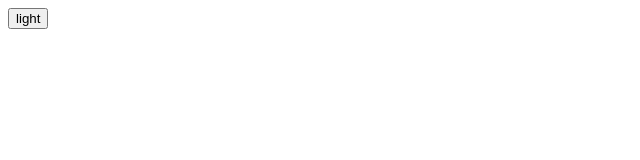
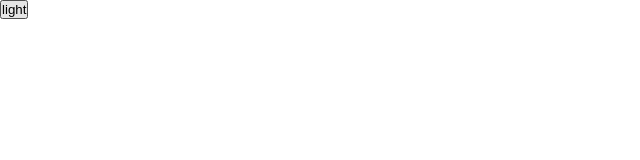
Before and after one commit to KrossaNoah/react-ui-components, a React (Vite) app: page / in a window 1280 px wide. Shown: the top 160 px of the page, without its empty margins (0-640 px from the left). Built offline with nearby package versions, Linux system fonts and the light colour scheme.

Commit message:
Setup root theme color variables and apply theme to app component

```diff
--- /dev/null
+++ b/src/sass/base/_index.sass
@@ -0,0 +1,2 @@
+@forward 'root'
+@forward 'normalize'
--- /dev/null
+++ b/src/sass/base/_normalize.scss
@@ -0,0 +1,16 @@
+/// @description:
+/// Normalize default browsers styles
+
+
+/// Whats do?
+/// + Remove `margin` and `padding` for all elements.
+/// + Set `box-sizin` as `border-box` to include border and padding to element width
+* {
+  &,
+  &::before,
+  &::after {
+    margin: 0;
+    padding: 0;
+    box-sizing: border-box;
+  }
+}
--- /dev/null
+++ b/src/sass/base/_root.scss
@@ -0,0 +1,40 @@
+
+/// @description:
+/// Here we define global variables.
+/// Why use variables?
+/// + For Enhirence Organization.
+/// + For Improved Maintainability.
+/// + For Better Reusability.
+/// + For Theme Customization.
+:root {
+  /// @color
+  /// Put here all color vars that No son sensibles a los cambios de tema.
+  --color-primary: red;
+}
+
+
+/// @theme:dark
+.dark-mode {
+  /// @color
+  /// Put here all color variables for `mode-dark` theme.
+  --theme-container: #000;
+  --theme-on-container: #fff;
+  --theme-surface: #0D0D0D;
+  --theme-on-surface: #7F7F7F;
+  --theme-alt-surface: #1E1E1E;
+  --theme-on-alt-surface: #666666;
+  --theme-accent: #4D4DF6;
+}
+
+/// @theme:light
+.light-mode {
+  /// @color
+  /// Put here all color variables for `mode-light` theme.
+  --theme-container: #fff;
+  --theme-on-container: #000;
+  --theme-surface: hsl(200deg,10%, 95%);
+  --theme-on-surface: hsl(200deg,10%, 10%);
+  --theme-alt-surface: hsl(200deg,10%, 90%);
+  --theme-on-alt-surface: hsl(200deg,10%, 20%);
+  --theme-accent: #4D4DF6;
+}
--- /dev/null
+++ b/src/sass/components/_app.scss
@@ -0,0 +1,17 @@
+/// @description
+/// This is the entry component of the app,should be unique, so we use an id as
+/// a selector.
+///
+/// Whats do?
+/// + setup background and text color using root theme variables.
+/// + take 100% of viewport size.
+/// + has a transition to smooth out the change of theme
+#app {
+  background-color: var(--theme-container);
+  color: var(--theme-on-container);
+  width: 100dvw;
+  height: 100dvh;
+  transition:
+  background-color .5s ease-in-out,
+  color .5s ease-in-out;
+}
--- /dev/null
+++ b/src/sass/components/_index.sass
@@ -0,0 +1 @@
+@forward 'app'
--- a/src/sass/main.sass
+++ b/src/sass/main.sass
@@ -0,0 +1,2 @@
+@use 'base'
+@use  'components'
```
